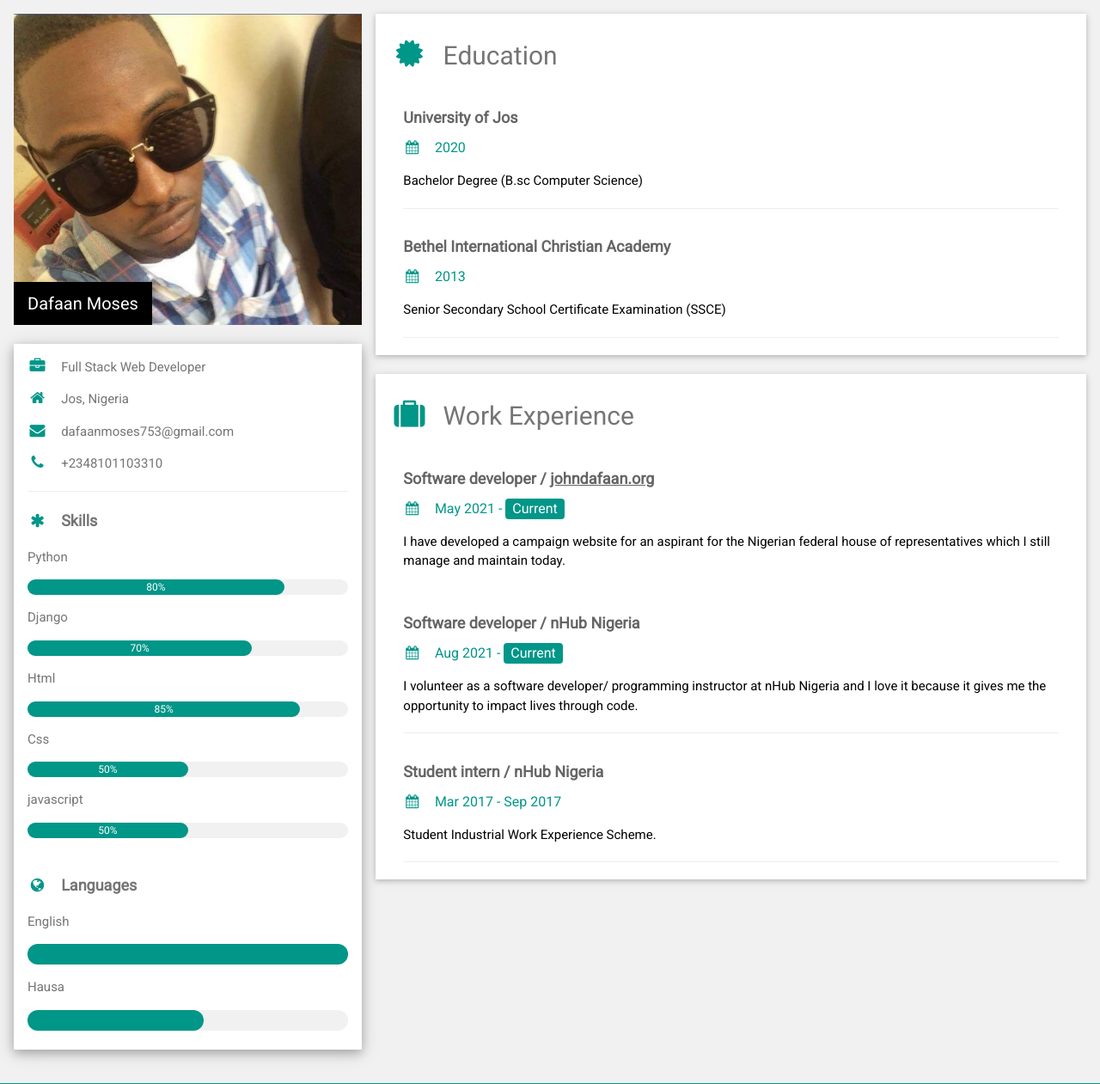
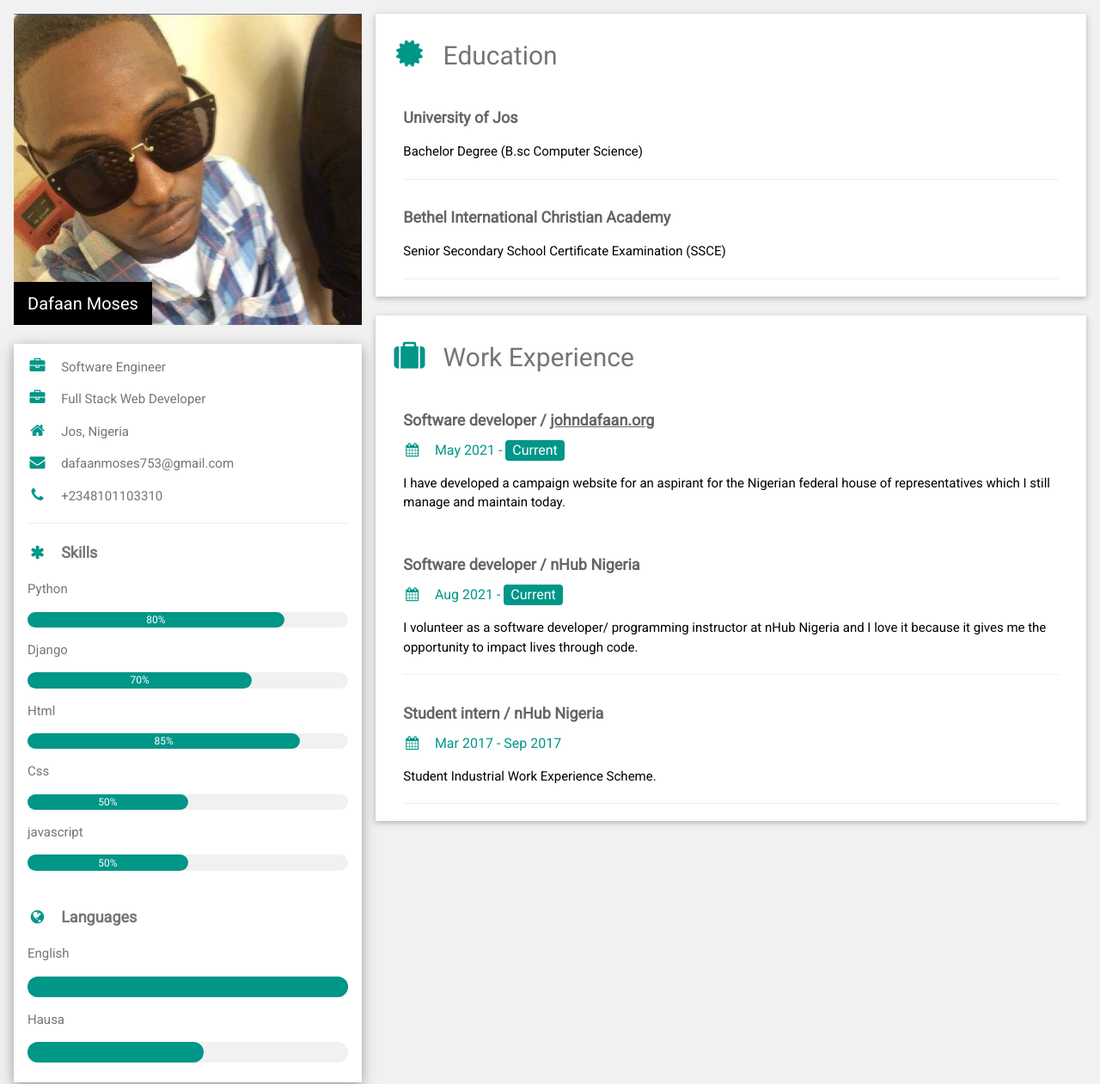
Before and after one commit to dafaan/portfolio, a Django app: page / in a window 1280 px wide. Shown: the top 1261 px of the page at 86% size. Run offline with Django 3.2, Linux system fonts and the light colour scheme.

Commit message:
new commit

```diff
--- a/templates/home.html
+++ b/templates/home.html
@@ -31,6 +31,7 @@ html,body,h1,h2,h3,h4,h5,h6 {font-family: "Roboto", sans-serif}
       <br>
       <div class="w3-white w3-text-grey w3-card-4">
         <div class="w3-container">
+          <p><i class="fa fa-briefcase fa-fw w3-margin-right w3-large w3-text-teal"></i>Software Engineer</p>
           <p><i class="fa fa-briefcase fa-fw w3-margin-right w3-large w3-text-teal"></i>Full Stack Web Developer</p>
           <p><i class="fa fa-home fa-fw w3-margin-right w3-large w3-text-teal"></i>Jos, Nigeria</p>
           <p><i class="fa fa-envelope fa-fw w3-margin-right w3-large w3-text-teal"></i>dafaanmoses753@gmail.com</p>
@@ -85,13 +86,11 @@ html,body,h1,h2,h3,h4,h5,h6 {font-family: "Roboto", sans-serif}
         <h2 class="w3-text-grey w3-padding-16"><i class="fa fa-certificate fa-fw w3-margin-right w3-xxlarge w3-text-teal"></i>Education</h2>
         <div class="w3-container">
           <h5 class="w3-opacity"><b>University of Jos</b></h5>
-          <h6 class="w3-text-teal"><i class="fa fa-calendar fa-fw w3-margin-right"></i>2020</h6>
           <p>Bachelor Degree (B.sc Computer Science)</p>
           <hr>
         </div>
         <div class="w3-container">
           <h5 class="w3-opacity"><b>Bethel International Christian Academy</b></h5>
-          <h6 class="w3-text-teal"><i class="fa fa-calendar fa-fw w3-margin-right"></i>2013</h6>
           <p>Senior Secondary School Certificate Examination (SSCE)</p>
           <hr>
         </div>
```
